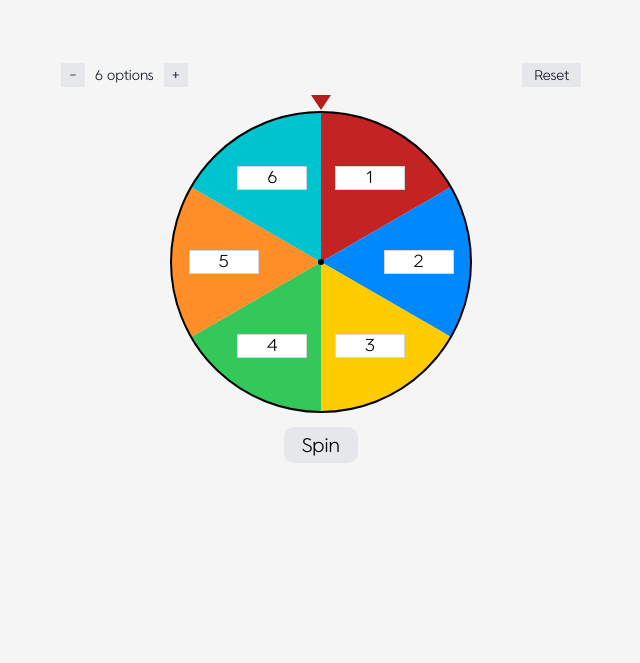
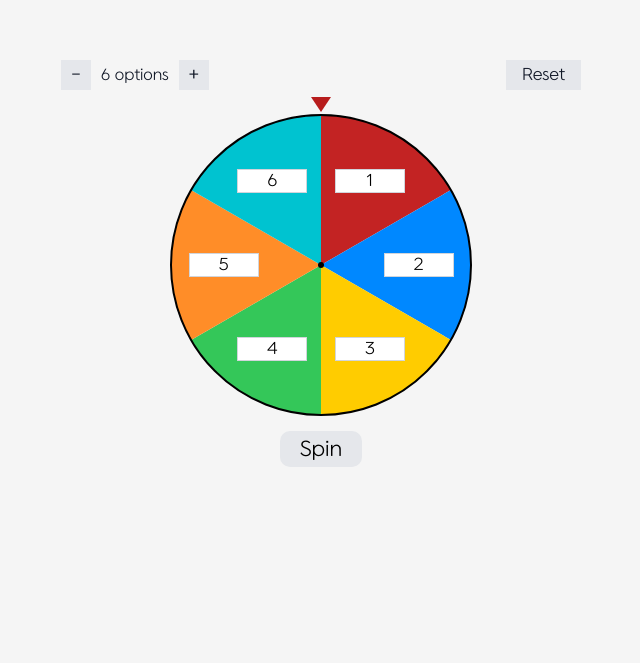
Before and after one commit to do-haru/random-spin, a React (Vite) app: page / in a window 1280 px wide. Shown: the part 137-800 px from the top of the page, without its empty margins (319-959 px from the left). Built offline with nearby package versions, Linux system fonts and the light colour scheme; a web font is replaced by a local one.

Commit message:
style: 버튼 크기 및 폰트 사이즈 조정

```diff
--- a/src/App.css
+++ b/src/App.css
@@ -2,7 +2,7 @@
   --bg: #f5f5f5;
   --text: #111827;
 
-  --max-width: 920px;
+  --max-width: 100%;
   --section-gap: 24px;
 }
 
--- a/src/components/OptionControls.css
+++ b/src/components/OptionControls.css
@@ -19,8 +19,8 @@
 
 .optionBtn {
   /* 크기 */
-  width: 24px;
-  height: 24px;
+  width: 30px;
+  height: 30px;
 
   /* 배경 */
   border: none;
@@ -30,11 +30,12 @@
   display: inline-flex;
   align-items: center;
   justify-content: center;
+  padding-top: 3px;
 
   /* 글자 */
   color: #111827;
   font: inherit;
-  font-size: 13px;
+  font-size: 18px;
 
   /* 커서 */
   cursor: pointer;
@@ -76,7 +77,7 @@
   width: auto;
 
   /* 글자 */
-  font-size: 13px;
+  font-size: 15px;
   color: #111827;
 
   /* 요소 배치 */
@@ -89,7 +90,7 @@
 
 .optionResetBtn {
   /* 크기 */
-  height: 24px;
+  height: 30px;
 
   /* 배경 */
   border: none;
@@ -98,7 +99,7 @@
   /* 글자 */
   color: #111827;
   font: inherit;
-  font-size: 13px;
+  font-size: 16px;
 
   /* 커서 */
   cursor: pointer;
@@ -107,7 +108,7 @@
   display: inline-flex;
   align-items: center;
   justify-content: center;
-  padding: 0 12px;
+  padding: 0 16px;
   padding-top: 1px;
 
   /* 기타 */
--- a/src/components/Roulette.css
+++ b/src/components/Roulette.css
@@ -8,7 +8,7 @@
 
 .roulettePointer {
   position: absolute;
-  top: 8px; /* 핵심: 룰렛 위로만 살짝 */
+  top: 7px; /* 핵심: 룰렛 위로만 살짝 */
   left: 50%;
   transform: translateX(-50%);
   z-index: 2;
@@ -22,7 +22,7 @@
   /* 배치 */
   display: block;
   padding-top: 15px;
-  padding-bottom: 5px;
+  padding-bottom: 6px;
 
   /* 기타 */
   user-select: none; /* 드래그 방지 */
--- a/src/components/SpinControls.css
+++ b/src/components/SpinControls.css
@@ -10,7 +10,7 @@
 .spinBtn {
   /* 크기 */
   height: 36px;
-  padding: 0 18px;
+  padding: 0 20px;
 
   /* 배경 */
   border: none;
@@ -19,7 +19,7 @@
 
   /* 글자 */
   font: inherit;
-  font-size: 18px;
+  font-size: 20px;
 
   /* 커서 */
   cursor: pointer;
@@ -28,7 +28,7 @@
   display: inline-flex;
   align-items: center;
   justify-content: center;
-  padding-top: 2px;
+  padding-top: 1px;
 
   /* 기타 */
   user-select: none; /* 드래그 방지 */
```
